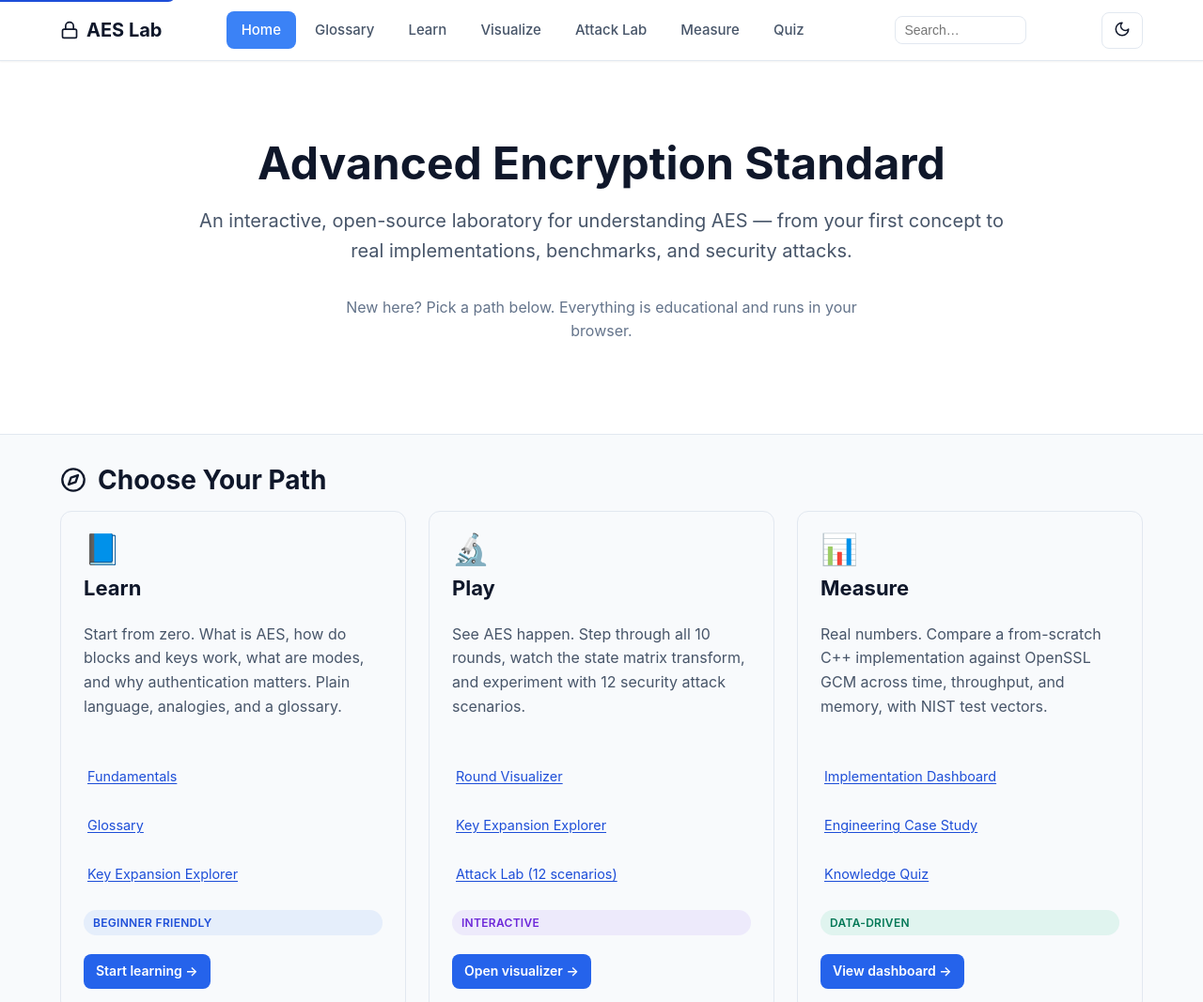
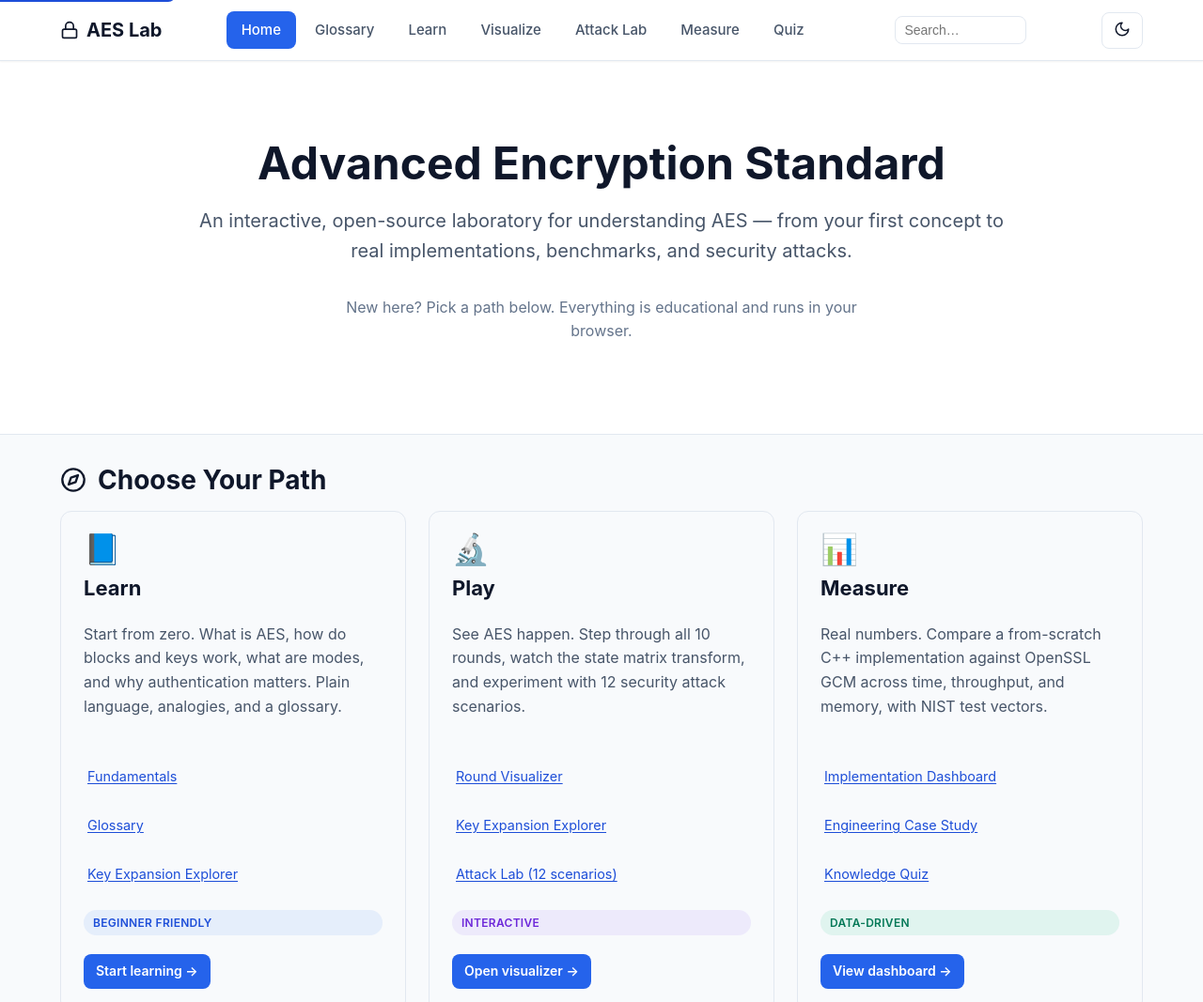
Before and after one commit to adhamhaithameid/aes-comparison-lab, a website: page web/public/index.html in a window 1280 px wide. Shown: the top 1067 px of the page at 94% size. Drawn offline with Linux system fonts and the light colour scheme.

Commit message:
fix(a11y): nav active link contrast

```diff
--- a/web/public/css/style.css
+++ b/web/public/css/style.css
@@ -240,12 +240,12 @@ pre code {
 }
 
 .nav-links a.active {
-  background: var(--accent-primary);
+  background: #2563eb;
   color: #fff;
 }
 
 .nav-links a.active:hover {
-  background: var(--accent-primary-hover);
+  background: #1d4ed8;
 }
 
 .nav-toggle {
```
